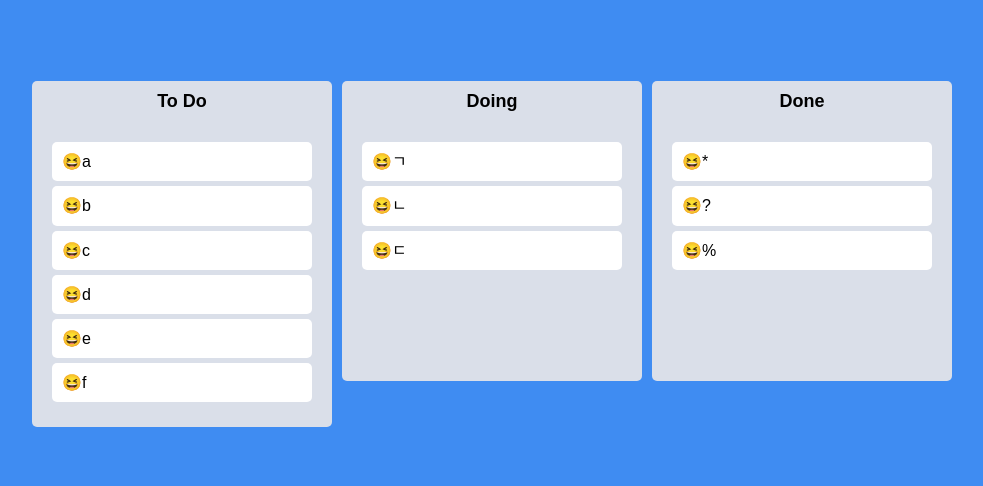
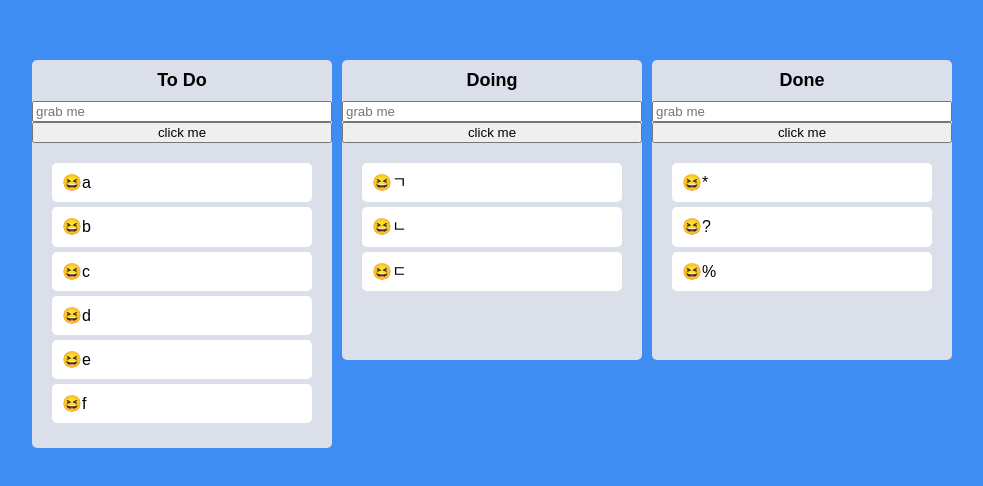
Before and after one commit to yoonjong-park/make-boards-using-react-beautiful-dnd, a React (Create React App) app: page / in a window 1280 px wide. Shown: the part 146-632 px from the top of the page, without its empty margins (148-1131 px from the left). Built offline with nearby package versions, Linux system fonts and the light colour scheme.

Commit message:
ADD input, button with inputRef, onClick

```diff
--- a/src/Components/Board.tsx
+++ b/src/Components/Board.tsx
@@ -1,4 +1,4 @@
-import React from "react";
+import React, { useCallback, useRef } from "react";
 import { Droppable } from "react-beautiful-dnd";
 import styled from "styled-components";
 import DragabbleCard from "./DragabbleCard";
@@ -43,9 +43,19 @@
 }
 
 const Board = ({ toDos, boardId }: IBoardProps) => {
+  const inputRef = useRef<HTMLInputElement>(null);
+  const onClick = useCallback(() => {
+    inputRef.current?.focus();
+    setTimeout(() => {
+      inputRef.current?.blur();
+    }, 5000); // REMOVE focus after 5s
+  }, []);
+
   return (
     <Wrapper>
       <Title>{boardId}</Title>
+      <input ref={inputRef} placeholder="grab me" />
+      <button onClick={onClick}>click me</button>
       <Droppable droppableId={boardId}>
         {(magic, snapshot) => (
           <Area
```
